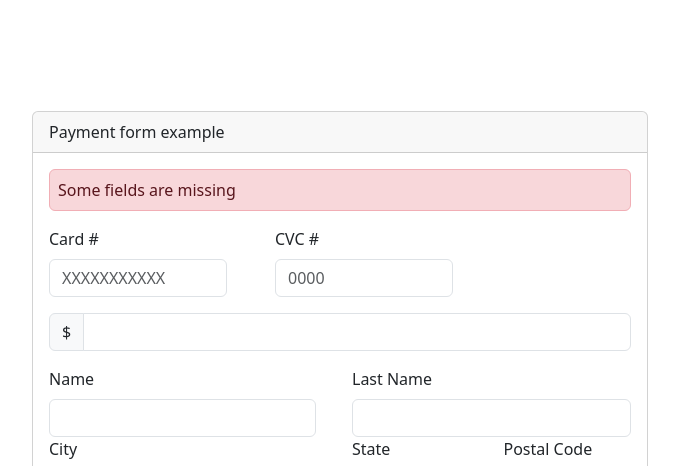
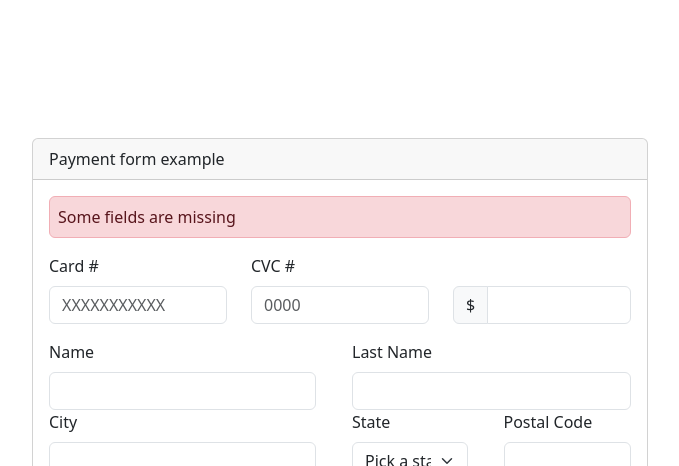
Before and after one commit to greyzeids/miquelcarnot-exercise-html5-form-master, a plain HTML site: page index.html in a window 1280 px wide. Shown: the top 466 px of the page, without its empty margins (300-979 px from the left). Drawn offline with nearby package versions, Linux system fonts and the light colour scheme.

Commit message:
Update index.html
Correcciones
-Acomodado el span de $.

```diff
--- a/index.html
+++ b/index.html
@@ -29,7 +29,7 @@
 
                     <form>
                         <div class="row">
-                            <div class="mb-3 me-4 col-md-4">
+                            <div class="mb-3 col-md-4">
                                 <label for="exampleInputCard" class="form-label"
                                     >Card #</label
                                 >
@@ -42,7 +42,7 @@
                                     maxlength="16" />
                             </div>
 
-                            <div class="mb-3 me-4 col-4">
+                            <div class="mb-3 col-4">
                                 <label for="exampleInputCvc" class="form-label"
                                     >CVC #</label
                                 >
@@ -55,8 +55,7 @@
                                     maxlength="4" />
                             </div>
 
-                            <div
-                                class="input-group mb-3 align-items-end col-md-4">
+                            <div class="input-group mb-3 justify-content-end col-md align-items-end">
                                 <span class="input-group-text">$</span>
                                 <input
                                     type="number"
@@ -117,8 +116,7 @@
                                 <label for="exampleSelect">We accept:</label>
                                 <span
                                     class="badge text-bg-secondary d-flex mt-2 flex-wrap col-7">
-                                    <div
-                                        class="form-check me-2 pt-1 ps-4">
+                                    <div class="form-check me-2 pt-1 ps-4">
                                         <input
                                             class="form-check-input"
                                             type="radio"
```
